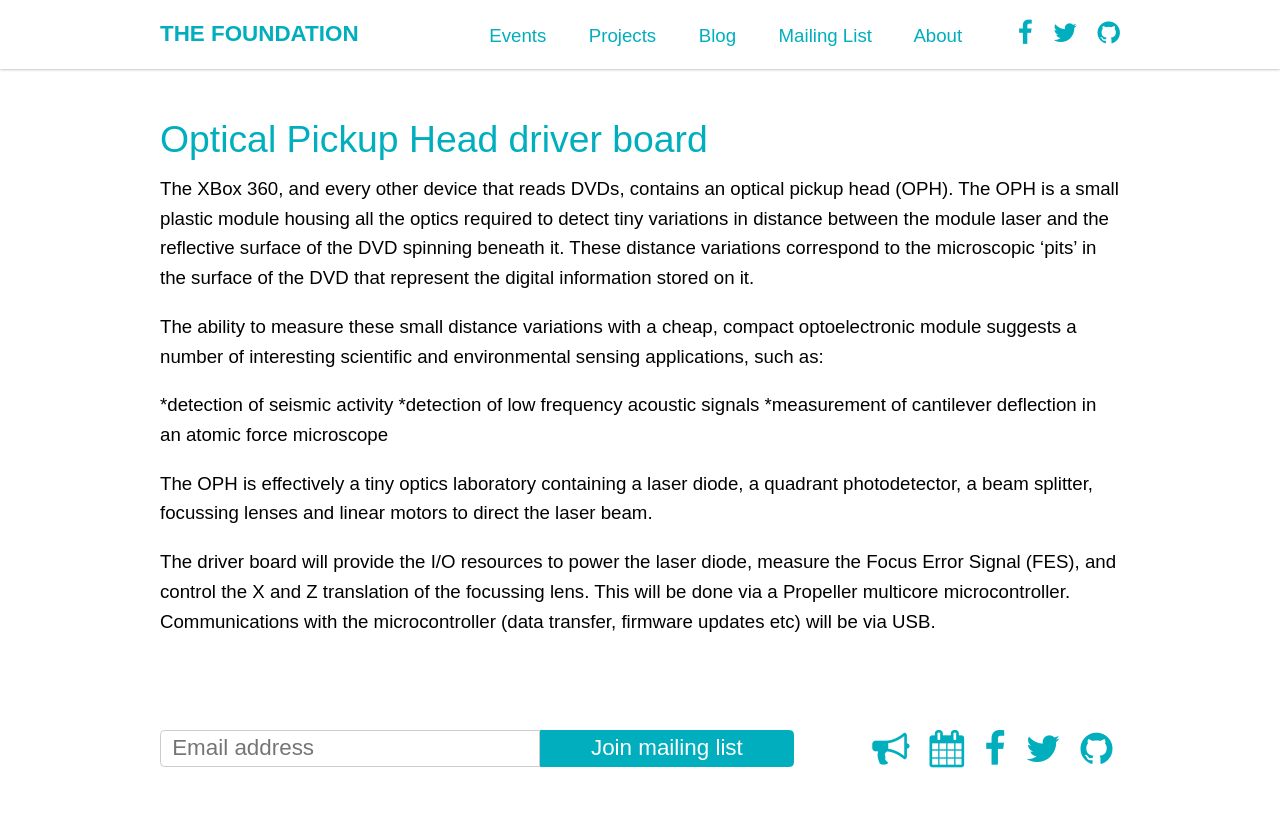
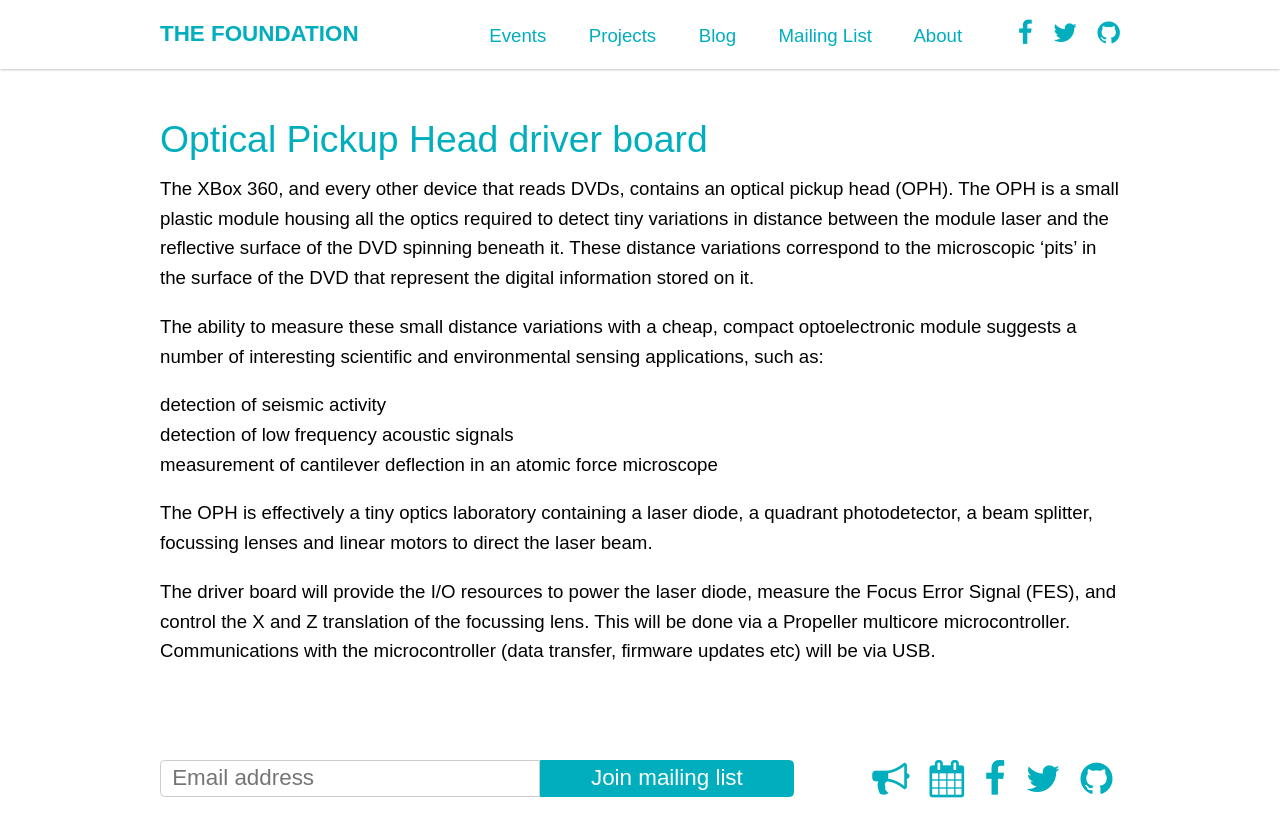
Before and after one commit to the-foundation/the-foundation.github.io, a Jekyll site: the page built from projects/oph/index.md, in a window 1280 px wide. Shown: the top 837 px of the page. Built offline with Jekyll 4.4.1, drawn with Linux system fonts in a browser that asks for light colours; nearby versions of some CDN libraries.

Commit message:
Update index.md

```diff
--- a/projects/oph/index.md
+++ b/projects/oph/index.md
@@ -8,11 +8,11 @@ layout: bare
 The XBox 360, and every other device that reads DVDs, contains an optical pickup head (OPH). The OPH is a small plastic module housing all the optics required to detect tiny variations in distance between the module laser and the reflective surface of the DVD spinning beneath it. These distance variations correspond to the microscopic 'pits' in the surface of the DVD that represent the digital information stored on it.
 
 The ability to measure these small distance variations with a cheap, compact optoelectronic module suggests a number of interesting scientific and environmental sensing applications, such as:
-
-*detection of seismic activity
-*detection of low frequency acoustic signals
-*measurement of cantilever deflection in an atomic force microscope
-
+<ul>
+<li>detection of seismic activity</li>
+<li>detection of low frequency acoustic signals</li>
+<li>measurement of cantilever deflection in an atomic force microscope</li>
+</ul>
 The OPH is effectively a tiny optics laboratory containing a laser diode, a quadrant photodetector, a beam splitter, focussing lenses and linear motors to direct the laser beam.
 
 <!-- picture of OPH -->
```
